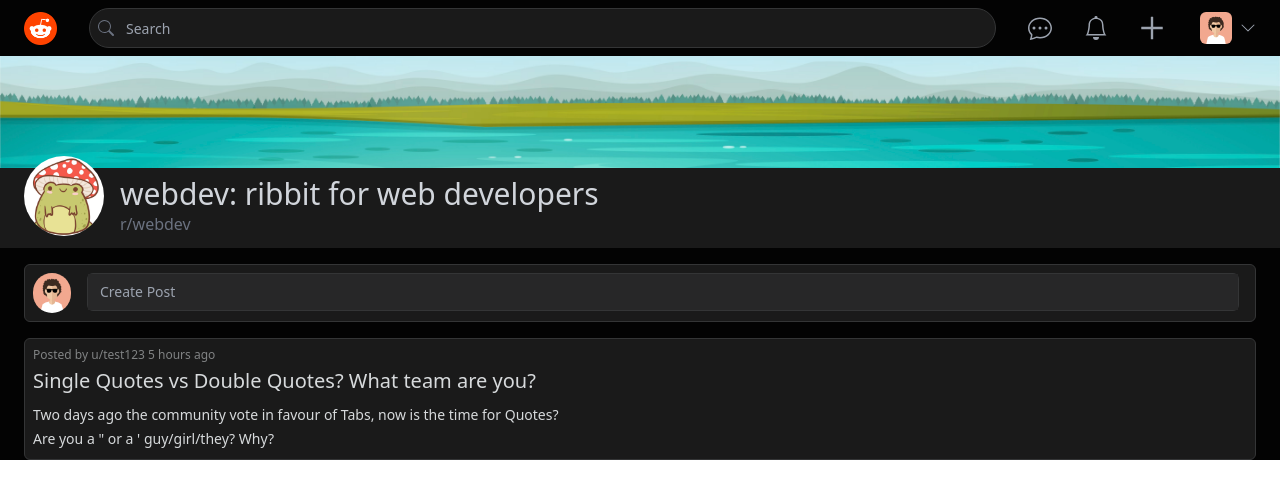
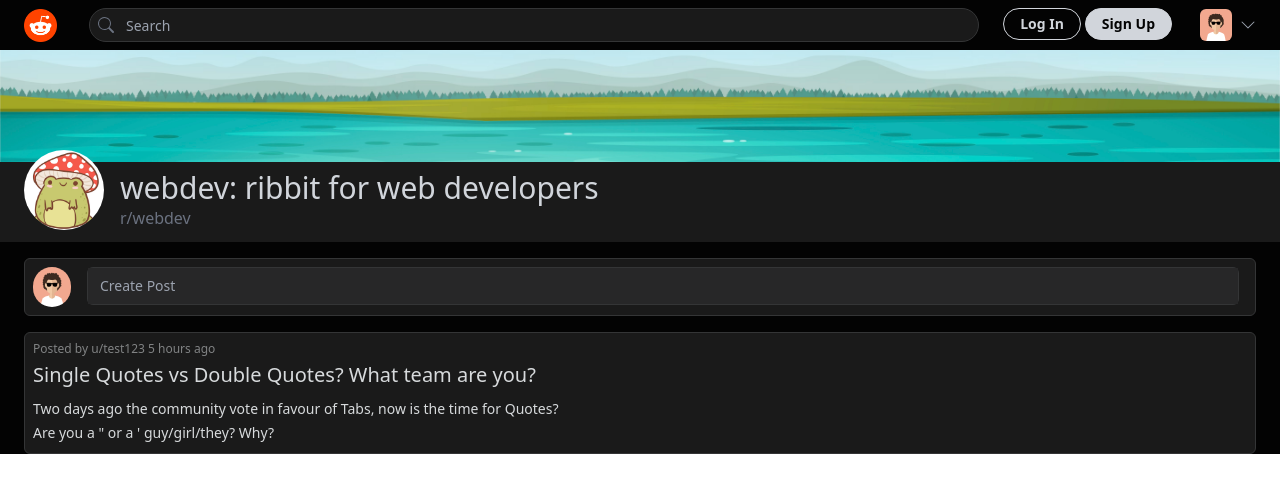
Before and after one commit to Lizette-Dimalanta/Ribbit, a React (Vite) app: page / in a window 1280 px wide. Shown: the top 498 px of the page. Built offline with nearby package versions, Linux system fonts and the light colour scheme.

Commit message:
Added login / sign up buttons

```diff
--- /dev/null
+++ b/src/components/Button.jsx
@@ -0,0 +1,16 @@
+import React from 'react'
+
+const Button = (props) => {
+  let classNames = "border border-gray-300 rounded-full px-4 text-sm font-bold h-8"
+  if (props.outline) {
+    classNames += " text-gray-300"
+  } else {
+    classNames += " bg-gray-300 text-reddit_dark"
+  }
+
+  return (
+    <button {...props} className={`${classNames} ${props.className}`} />
+  )
+}
+
+export default Button
--- a/src/components/Header.jsx
+++ b/src/components/Header.jsx
@@ -3,6 +3,7 @@
 import { BsSearch, BsChatDots, BsBell, BsChevronDown } from 'react-icons/bs'
 import { AiOutlinePlus } from "react-icons/ai"
 import Avatar from '../images/Avatar.png'
+import Button from './Button'
 
 const Header = () => {
   return (
@@ -13,7 +14,7 @@
                 <BsSearch className="text-gray-500 h-5 w-5 pl-1 flex self-center"/>
                 <input type="text" className="bg-reddit_dark-brighter h-6 text-sm pl-3 text-white focus:outline-none flex self-center" placeholder="Search"/>
             </form>
-            <button className="px-2 py-1">
+            {/* <button className="px-2 py-1">
                 <BsChatDots className="text-gray-400 w-6 h-6 mx-2" />
             </button>
             <button className="px-2 py-1">
@@ -21,7 +22,12 @@
             </button>
             <button className="px-2 py-1">
                 <AiOutlinePlus className="text-gray-400 w-8 h-8 mx-1" />
-            </button>
+            </button> */}
+
+            <div className="mx-2">
+                <Button outline={true} className="mr-1">Log In</Button>
+                <Button outline={false} className="">Sign Up</Button>
+            </div>
 
             <button className="rounded-md flex self-center ml-5">
                 <div className="w-8 h-8">
```
